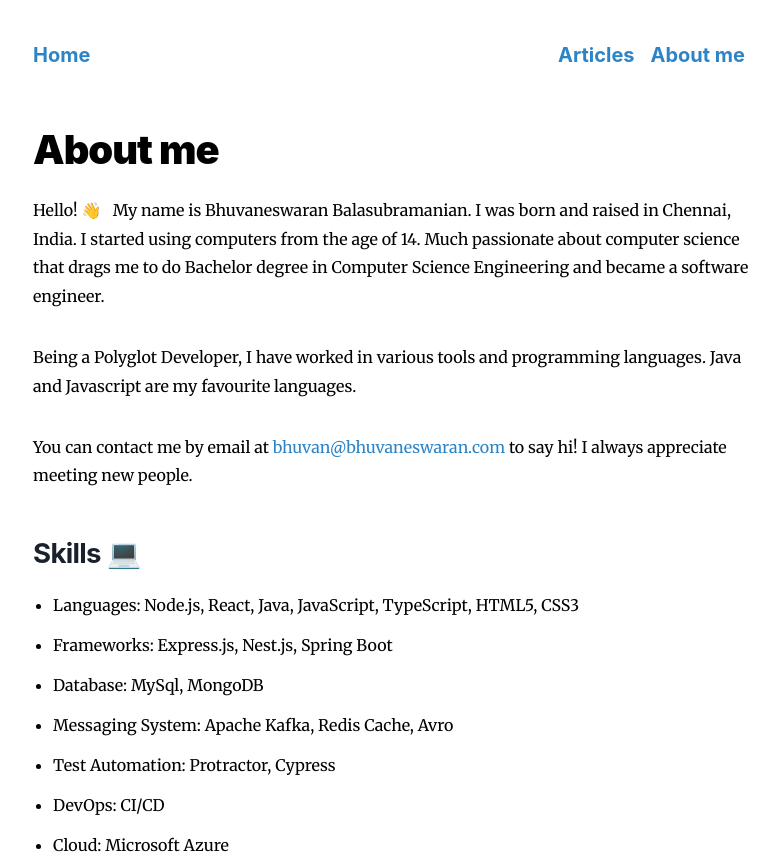
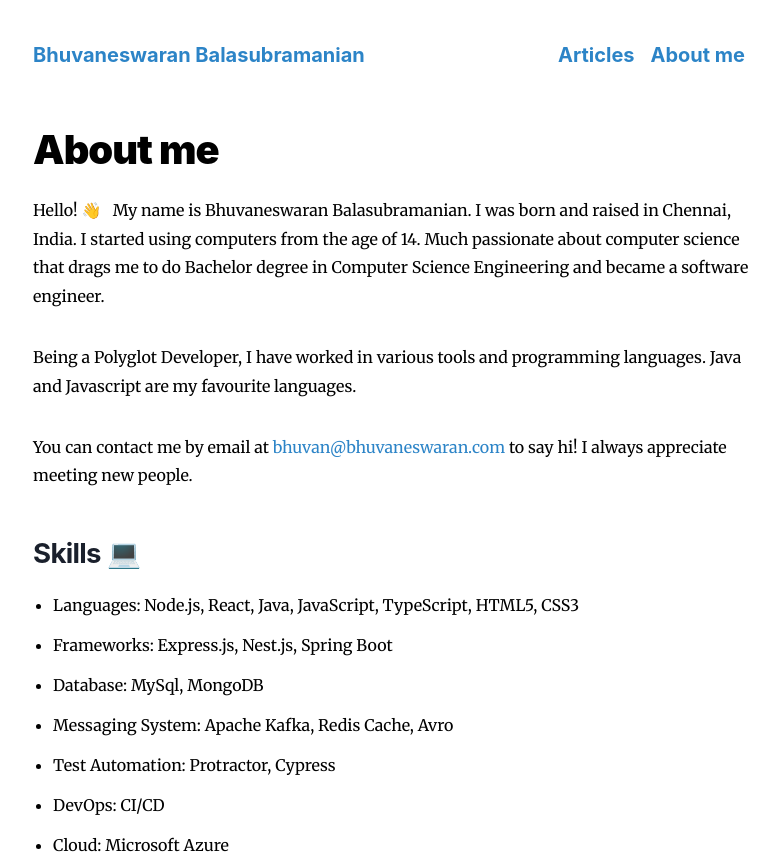
Before and after one commit to bhuvanbalasubramanian/bhuvaneswaran.com, a Gatsby site: page /about in a window 1280 px wide. Shown: the top 860 px of the page, without its empty margins (243-1022 px from the left). Built offline with nearby package versions, Linux system fonts and the light colour scheme; Gatsby itself is replaced by a stand-in of ours; a script that the page names is missing; a web font is replaced by a local one.

Commit message:
header change

```diff
--- a/src/pages/about.js
+++ b/src/pages/about.js
@@ -4,7 +4,7 @@ import Seo from "../components/seo"
 import { Helmet } from "react-helmet"
 
 const AboutPage = () => (
-  <Layout location="sds" title="Home">
+  <Layout location="/" title="Bhuvaneswaran Balasubramanian">
     <Seo title="About me | Bhuvaneswaran Balasubramanian" />
     <h1>About me</h1>
 
```
